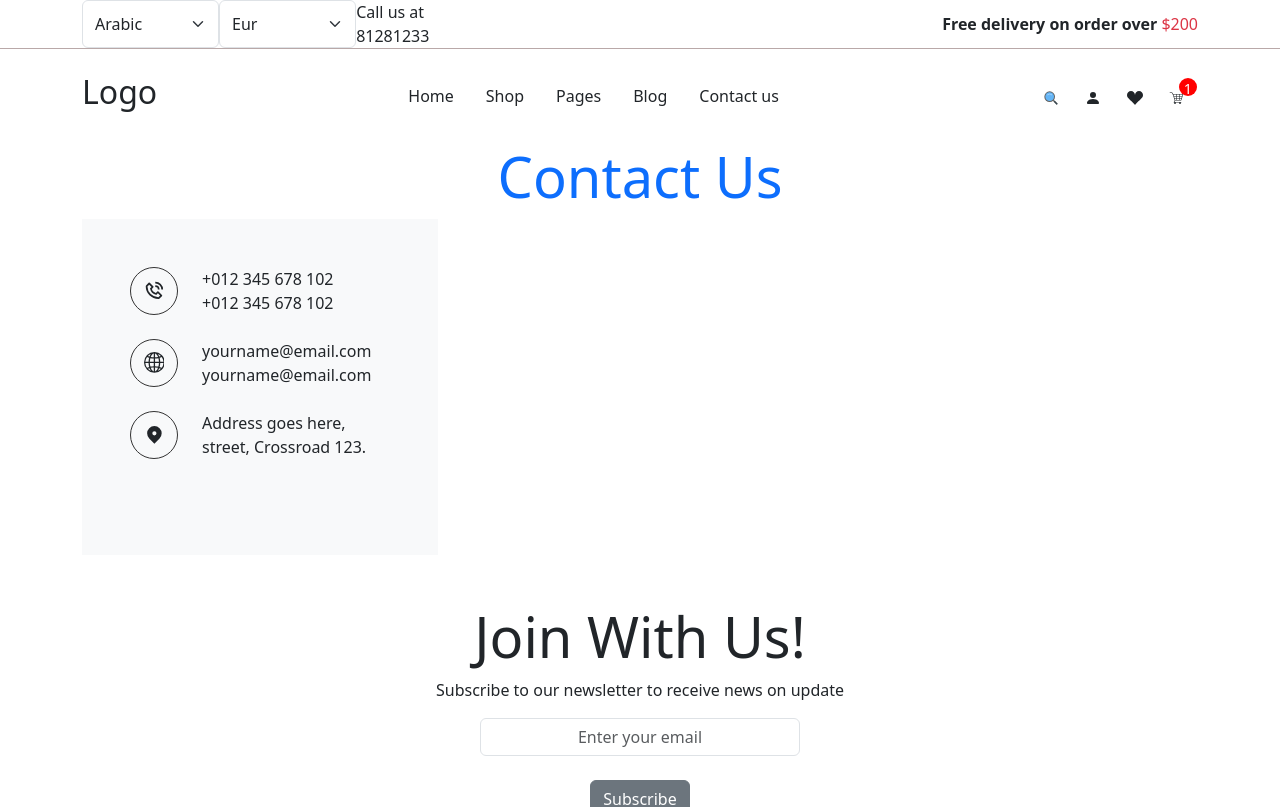
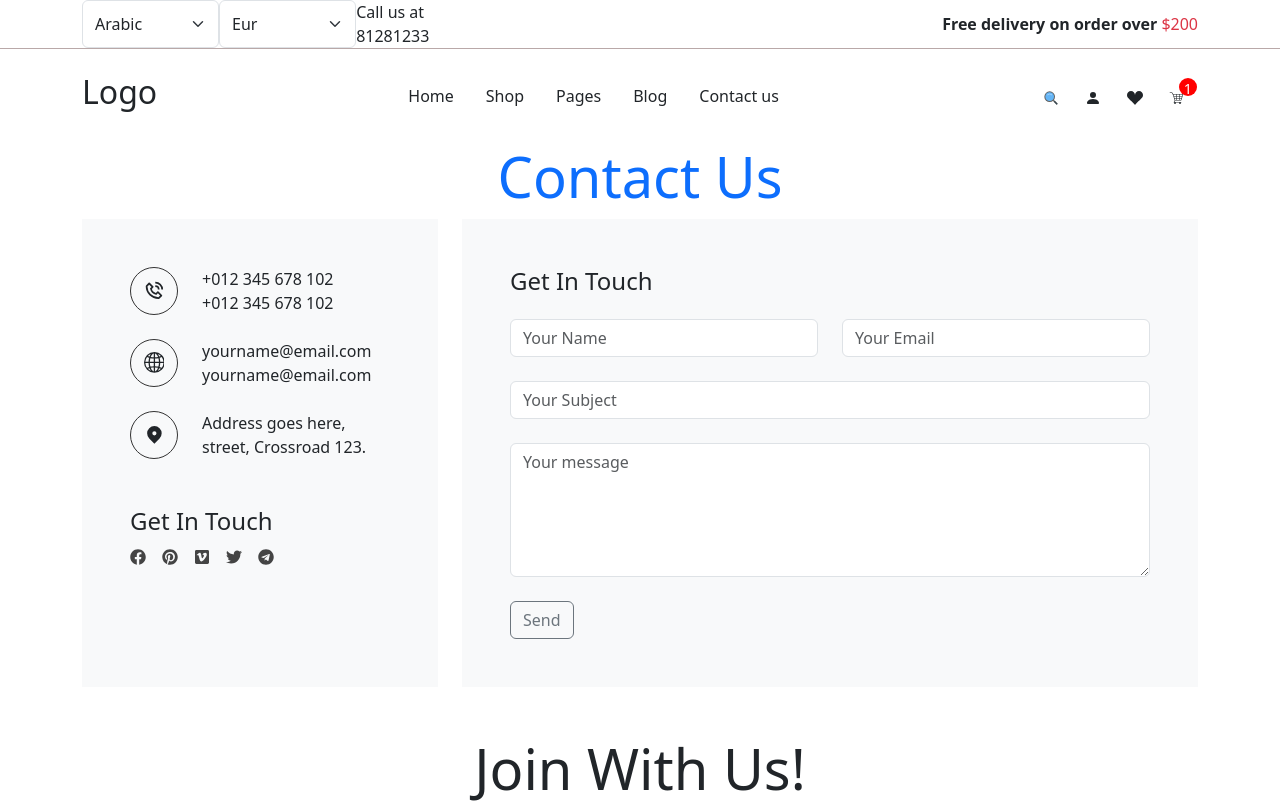
Before and after one commit to rafiurrafi/yellow-ecommerce, a React (Create React App) app: page /contact-us in a window 1280 px wide. Shown: the top 807 px of the page. Built offline with nearby package versions, Linux system fonts and the light colour scheme.

Commit message:
added toast component

```diff
--- a/src/components/menu-modal/menu-modal.component.jsx
+++ b/src/components/menu-modal/menu-modal.component.jsx
@@ -38,13 +38,13 @@ const MenuModal = () => {
           </Link>
           <Link
             className="d-block text-decoration-none text-dark fw-bold my-4"
-            to="/"
+            to="/shop"
           >
             Shop
           </Link>
           <Link
             className="d-block text-decoration-none text-dark fw-bold my-4"
-            to="/"
+            to="/pages"
           >
             Pages
           </Link>
@@ -56,7 +56,7 @@ const MenuModal = () => {
           </Link>
           <Link
             className="d-block text-decoration-none text-dark fw-bold my-4"
-            to="/"
+            to="/contact-us"
           >
             Contact Us
           </Link>
--- /dev/null
+++ b/src/components/toast/toast.component.jsx
@@ -0,0 +1,14 @@
+import "./toast.style.scss";
+const Toast = ({ children, active: isActive }) => {
+  return (
+    <div
+      className={`${
+        isActive ? "active" : ""
+      } toasts  bg-success py-4 px-5 d-inline-block text-white`}
+    >
+      {children}
+    </div>
+  );
+};
+
+export default Toast;
--- /dev/null
+++ b/src/components/toast/toast.style.scss
@@ -0,0 +1,9 @@
+.toasts {
+  position: fixed;
+  top: 0;
+  right: -500px;
+  transition: 0.3s ease-in-out 0.3s;
+  &.active {
+    right: 0;
+  }
+}
--- a/src/routes/contact/contact.component.jsx
+++ b/src/routes/contact/contact.component.jsx
@@ -1,15 +1,23 @@
 import { BiPhoneCall } from "react-icons/bi";
 import { BsGlobe2 } from "react-icons/bs";
+import {
+  FaFacebook,
+  FaPinterest,
+  FaTelegram,
+  FaTwitter,
+  FaVimeo,
+} from "react-icons/fa";
 import { HiLocationMarker } from "react-icons/hi";
+import Toast from "../../components/toast/toast.component";
 import "./contact.style.scss";
 const Contact = () => {
   return (
     <div className="contact">
       <div className="container">
         <h2 className="display-4 text-center text-primary">Contact Us</h2>
-        <div className="row">
+        <div className="row mb-5 align-items-stretch">
           <div className="col-md-4">
-            <div className="bg-light py-5 ps-5">
+            <div className="bg-light py-5 ps-5 h-100">
               <div className="d-flex mb-4 contact-icon-container">
                 <div className="me-4 contact-icon d-flex align-items-center justify-content-center">
                   <BiPhoneCall />
@@ -37,11 +45,72 @@ const Contact = () => {
                   <p className="mb-0">street, Crossroad 123.</p>
                 </div>
               </div>
+              <div className="contact-socials ">
+                <h4 className="mb-2 mt-5">Get In Touch</h4>{" "}
+                <a href="" className="contact-social-link me-3">
+                  <FaFacebook />
+                </a>
+                <a href="" className="contact-social-link me-3">
+                  <FaPinterest />
+                </a>
+                <a href="" className="contact-social-link me-3">
+                  <FaVimeo />
+                </a>
+                <a href="" className="contact-social-link me-3">
+                  <FaTwitter />
+                </a>
+                <a href="" className="contact-social-link ">
+                  <FaTelegram />
+                </a>
+              </div>
             </div>
           </div>
-          <div className="col-md-8"></div>
+          <div className="col-md-8">
+            <div className="bg-light p-5">
+              <h4 className="mb-4">Get In Touch</h4>{" "}
+              <div className="row  gy-4">
+                <div className="col-sm-6">
+                  <input
+                    type="text"
+                    className="form-control"
+                    placeholder="Your Name"
+                  />
+                </div>
+                <div className="col-sm-6">
+                  <input
+                    type="text"
+                    className="form-control"
+                    placeholder="Your Email"
+                  />
+                </div>
+              </div>
+              <div className="row my-4">
+                <div className="col">
+                  <input
+                    type="text"
+                    className="form-control"
+                    placeholder="Your Subject"
+                  />
+                </div>
+              </div>
+              <div className="row">
+                <div className="col">
+                  <textarea
+                    name=""
+                    className="form-control"
+                    id=""
+                    placeholder="Your message"
+                    cols="30"
+                    rows="5"
+                  ></textarea>
+                </div>
+              </div>
+              <button className="btn btn-outline-secondary mt-4">Send</button>
+            </div>
+          </div>
         </div>
       </div>
+      <Toast>Thanks for contacting us 😊</Toast>
     </div>
   );
 };
--- a/src/routes/contact/contact.style.scss
+++ b/src/routes/contact/contact.style.scss
@@ -15,3 +15,12 @@
     }
   }
 }
+// .contact-social {
+//   transform: translateX(-1rem);
+// }
+.contact-social-link {
+  color: #444;
+  &:hover {
+    color: #a749ff;
+  }
+}
```
